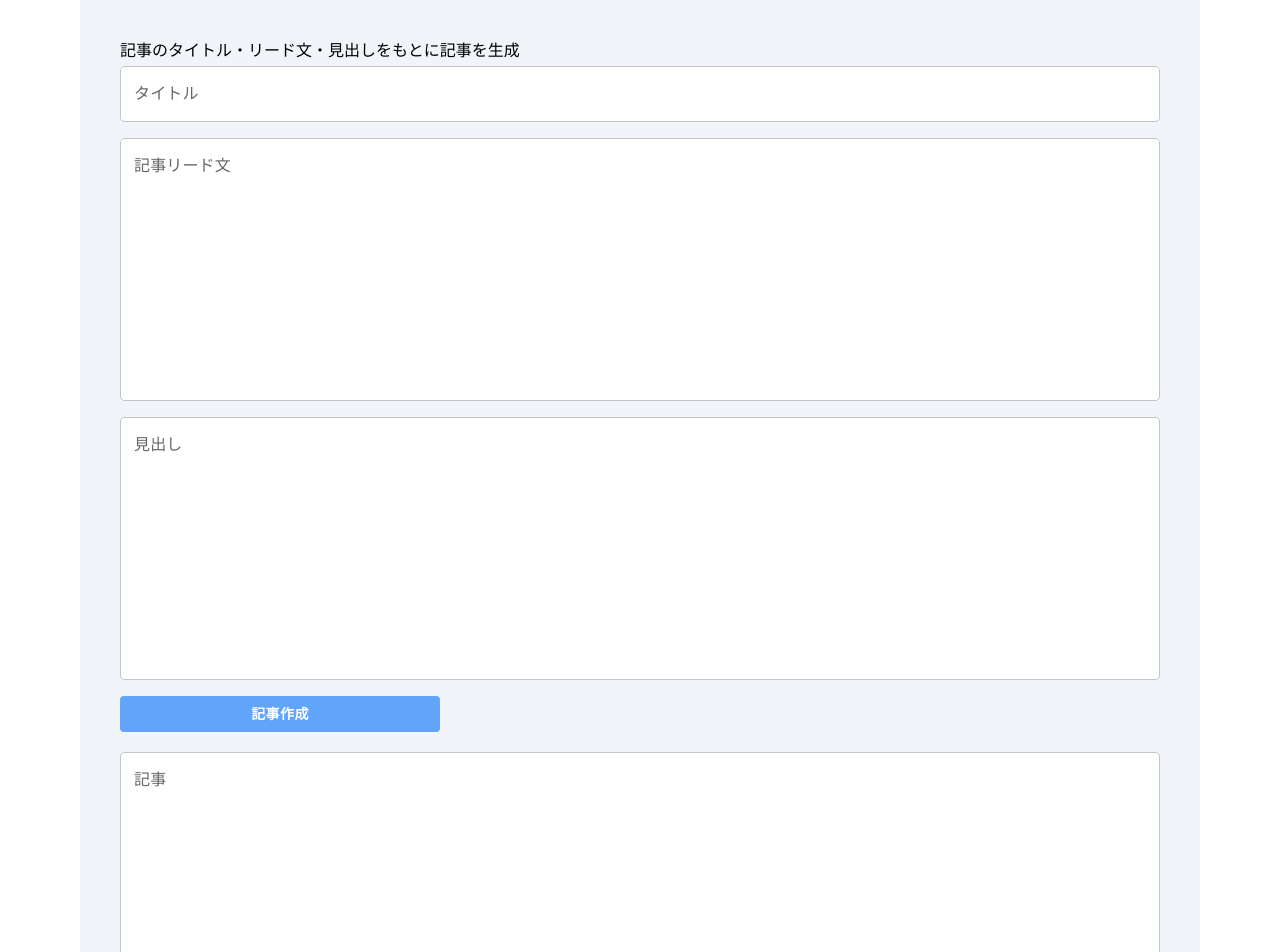
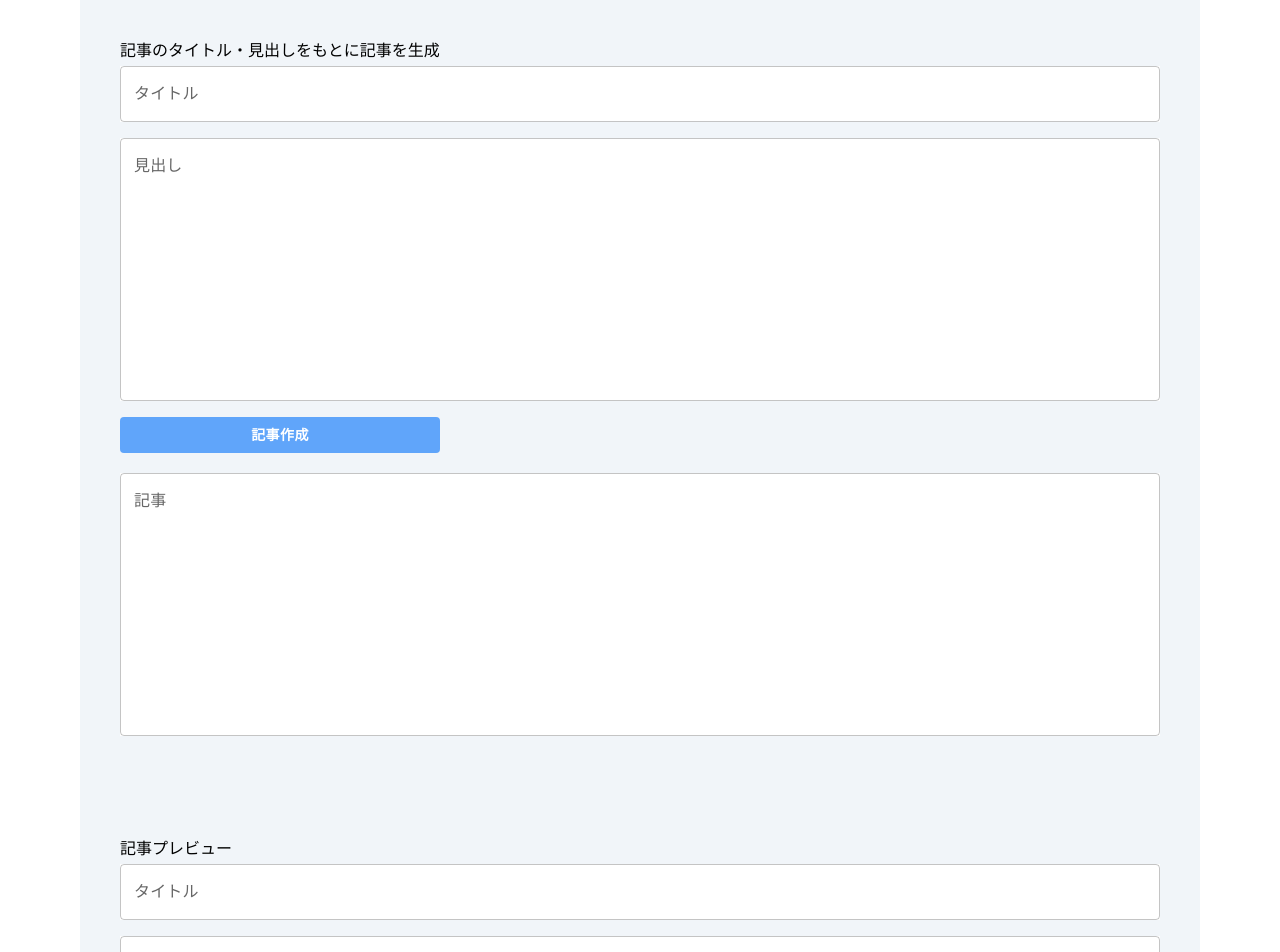
Before and after one commit to Teppeichang/WordGPT, a React (Create React App) app: page / in a window 1280 px wide. Shown: the part 2120-3072 px from the top of the page. Built offline with nearby package versions, Linux system fonts and the light colour scheme.

Commit message:
Feat: 記事生成プロンプト改修(引数からリード文を削除),記事プレビューセクション追加,WordPress APIのリクエストボディにリード文を追加

```diff
--- a/src/Api.jsx
+++ b/src/Api.jsx
@@ -145,7 +145,7 @@ export const sendHeadPrompt = async (title, lead) => {
   }
 };
 
-export const sendArticlePrompt = async (title, lead, head) => {
+export const sendArticlePrompt = async (title, head) => {
   nprogress.configure({ easing: "ease", speed: 500, minimum: 0.25 });
   try {
     nprogress.start();
@@ -158,10 +158,9 @@ export const sendArticlePrompt = async (title, lead, head) => {
             role: "user",
             content: `あなたはプロのライターです。以下の制約条件に従い、SEOに強い記事を作成してください。/n
             # 制約条件/n
-            ・記事はタイトル・導入文・見出し・本文の構成にすること/n
+            ・記事はタイトル・見出し・本文の構成にすること/n
             ・マークダウン形式で文章を出力すること/n
             ・記事のタイトルは${title}にすること/n
-            ・記事の導入文は${lead}にすること/n
             ・記事の見出しは${head}にすること
             `,
           },
@@ -186,7 +185,7 @@ export const sendArticlePrompt = async (title, lead, head) => {
   }
 };
 
-export const createArticle = async (title, draftArticle) => {
+export const createArticle = async (title, lead, draftArticle) => {
   nprogress.configure({ easing: "ease", speed: 500, minimum: 0.25 });
   try {
     nprogress.start();
@@ -194,7 +193,7 @@ export const createArticle = async (title, draftArticle) => {
       process.env.REACT_APP_WP_REST_API_REQUEST_URL,
       {
         title: title,
-        content: draftArticle,
+        content: `${lead}/n${draftArticle}`,
         status: "draft",
       },
       {
--- a/src/App.jsx
+++ b/src/App.jsx
@@ -39,13 +39,13 @@ const App = () => {
 
   const handleArticlePrompt = async (event) => {
     event.preventDefault();
-    const draftArticle = await sendArticlePrompt(title, lead, head);
+    const draftArticle = await sendArticlePrompt(title, head);
     setDraftArticle(draftArticle);
   };
 
   const handleCreateArticle = async (event) => {
     event.preventDefault();
-    await createArticle(title, draftArticle);
+    await createArticle(title, lead, draftArticle);
   };
 
   return (
@@ -168,7 +168,43 @@ const App = () => {
           sx={{ mb: 10 }}
         />
         <form className="flex flex-col justify-center my-5" onSubmit={handleArticlePrompt}>
-          <p className="mb-1">記事のタイトル・リード文・見出しをもとに記事を生成</p>
+          <p className="mb-1">記事のタイトル・見出しをもとに記事を生成</p>
+          <TextField
+            label="タイトル"
+            variant="outlined"
+            className="bg-white"
+            value={title}
+            onChange={(event) => setTitle(event.target.value)}
+          />
+          <TextField
+            label="見出し"
+            multiline
+            rows={10}
+            value={head}
+            className="bg-white"
+            sx={{ my: 2 }}
+            onChange={(event) => setHead(event.target.value)}
+          />
+          <Button
+            type="submit"
+            variant="contained"
+            disableElevation={true}
+            className="text-white py-2 mb-5 rounded-lg max-w-xs"
+            sx={{ backgroundColor: "#60A5FA", fontWeight: "bold"}}
+          >
+            記事作成
+          </Button>
+        </form>
+        <TextField
+          label="記事"
+          multiline
+          rows={10}
+          value={draftArticle}
+          className="bg-white"
+          sx={{ mb: 10 }}
+        />
+        <form className="flex flex-col justify-center my-5" onSubmit={handleCreateArticle}>
+          <p className="mb-1">記事プレビュー</p>
           <TextField
             label="タイトル"
             variant="outlined"
@@ -186,32 +222,13 @@ const App = () => {
             onChange={(event) => setLead(event.target.value)}
           />
           <TextField
-            label="見出し"
-            multiline
-            rows={10}
-            value={head}
-            className="bg-white"
-            sx={{ mb: 2 }}
-            onChange={(event) => setHead(event.target.value)}
-          />
-          <Button
-            type="submit"
-            variant="contained"
-            disableElevation={true}
-            className="text-white py-2 mb-5 rounded-lg max-w-xs"
-            sx={{ backgroundColor: "#60A5FA", fontWeight: "bold" }}
-          >
-            記事作成
-          </Button>
-        </form>
-        <form className="flex flex-col justify-center" onSubmit={handleCreateArticle}>
-          <TextField
             label="記事"
             multiline
             rows={10}
             value={draftArticle}
             className="bg-white"
             sx={{ mb: 2 }}
+            onChange={(event) => setDraftArticle(event.target.value)}
           />
           <div className="flex">
             <Button
```
